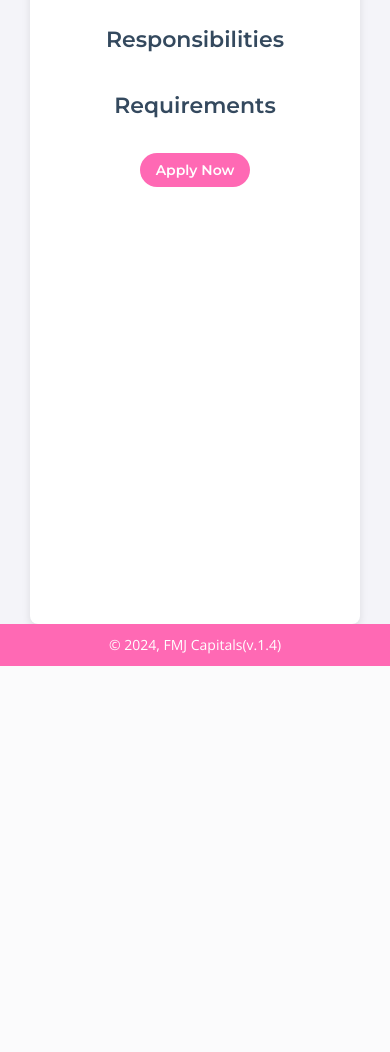
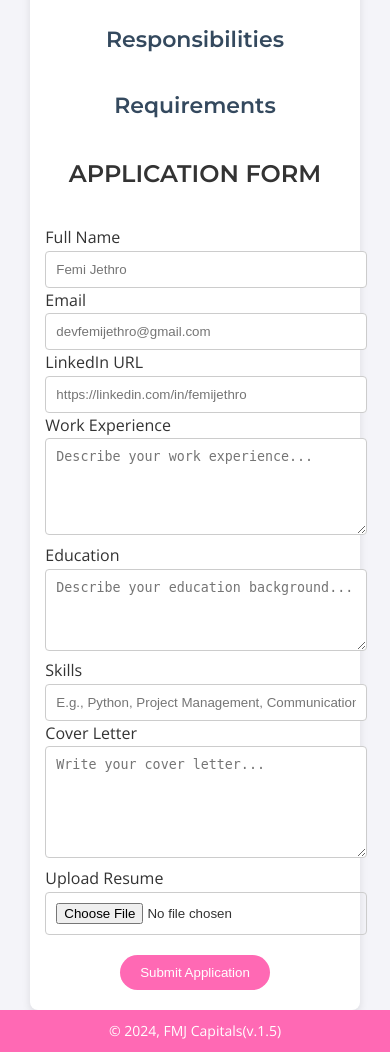
Before and after one commit to 007femijethro/fmj-careers-website, a Flask app: template templates/jobpage.html in a window 390 px wide. Shown: the part 178-1230 px from the top of the page. Before the commit the page ends 844 px from the top, so only its background shows below. Run offline with Flask 3, Linux system fonts and the light colour scheme; the template is opened without the code that fills it, so the values that code supplies are empty.

Commit message:
Version 5 with the from

```diff
--- a/app.py
+++ b/app.py
@@ -1,4 +1,4 @@
-from flask import Flask, render_template, jsonify
+from flask import Flask, render_template, jsonify, request
 from database import get_jobs, get_job
 
 app = Flask(__name__)
@@ -17,11 +17,15 @@ def list_jobs():
 @app.route("/job/<id>")
 def show_job(id):
     job = get_job(id)
+
+    if not job:
+       return "Not Found", 404
     return render_template('jobpage.html', job=job)
-#    if not job:
-#       return "Not Found", 404
-#    return
-#render_template('jobpage.html', job=job)
+
+@app.route("/job/<id>/apply", methods= ['post'])
+def apply_to_job(id):
+    data = request.form
+    return jsonify(data)
 
 if __name__ == '__main__':
     app.run(host='0.0.0.0', debug=True)
--- /dev/null
+++ b/templates/applicationform.html
@@ -0,0 +1,46 @@
+<h4 style="text-align: center; font-size: 24px; font-family: 'Montserrat', sans-serif;">APPLICATION FORM</h4>
+<form action="/job/{{ job['id'] }}/apply" method="post" style="max-width: 600px; margin: 0 auto;">
+  <div class="mb-2">
+    <label>Full Name</label><br>
+    <input type="text" name="full_name" placeholder="Femi Jethro" style="width: 100%; padding: 10px; border: 1px solid #ccc; border-radius: 4px;">
+  </div>
+
+  <div class="mb-2">
+    <label>Email</label><br>
+    <input type="email" name="email" placeholder="devfemijethro@gmail.com" style="width: 100%; padding: 10px; border: 1px solid #ccc; border-radius: 4px;">
+  </div>
+
+  <div class="mb-2">
+    <label>LinkedIn URL</label><br>
+    <input type="url" name="linkedin_url" placeholder="https://linkedin.com/in/femijethro" style="width: 100%; padding: 10px; border: 1px solid #ccc; border-radius: 4px;">
+  </div>
+
+  <div class="mb-2">
+    <label>Work Experience</label><br>
+    <textarea name="work_experience" placeholder="Describe your work experience..." rows="5" style="width: 100%; padding: 10px; border: 1px solid #ccc; border-radius: 4px;"></textarea>
+  </div>
+
+  <div class="mb-2">
+    <label>Education</label><br>
+    <textarea name="education" placeholder="Describe your education background..." rows="4" style="width: 100%; padding: 10px; border: 1px solid #ccc; border-radius: 4px;"></textarea>
+  </div>
+
+  <div class="mb-2">
+    <label>Skills</label><br>
+    <input type="text" name="skills" placeholder="E.g., Python, Project Management, Communication" style="width: 100%; padding: 10px; border: 1px solid #ccc; border-radius: 4px;">
+  </div>
+
+  <div class="mb-2">
+    <label>Cover Letter</label><br>
+    <textarea name="cover_letter" placeholder="Write your cover letter..." rows="6" style="width: 100%; padding: 10px; border: 1px solid #ccc; border-radius: 4px;"></textarea>
+  </div>
+
+  <div class="mb-2">
+    <label>Upload Resume</label><br>
+    <input type="file" name="resume" style="width: 100%; padding: 10px; border: 1px solid #ccc; border-radius: 4px;">
+  </div>
+
+  <div style="text-align: center; margin-top: 20px;">
+    <input type="submit" value="Submit Application" style="background-color: #ff69b4; color: white; border: none; padding: 10px 20px; border-radius: 50px; cursor: pointer;">
+  </div>
+</form>
--- a/templates/home.html
+++ b/templates/home.html
@@ -240,7 +240,7 @@
 
     <!-- Footer Section -->
     <footer>
-      © 2024, FMJ Capitals(v.1.4)
+      © 2024, FMJ Capitals(v.1.5)
     </footer>
   </body>
 </html>
--- a/templates/jobitem.html
+++ b/templates/jobitem.html
@@ -15,7 +15,7 @@
     </div>
     <div class="apply-button-container">
       <a href="{{ url_for('show_job', id=job['id']) }}" class="apply-button-link">
-        <button class="apply-button">Apply Now</button>
+        <button class="apply-button">Apply</button>
       </a>
     </div>
   </div>
--- a/templates/jobpage.html
+++ b/templates/jobpage.html
@@ -153,12 +150,12 @@
         }
 
         #logo {
-          height: 50px; /* Reduce logo size on mobile */
+          height: 50px;
         }
 
         .apply-button {
-          font-size: 14px; /* Adjust font size for mobile */
-          padding: 8px 16px; /* Adjust padding for mobile */
+          font-size: 14px;
+          padding: 8px 16px;
         }
       }
     </style>
@@ -198,13 +193,13 @@
         </ul>
       </div>
 
-      <div class="apply-button-container">
-        <button class="apply-button">Apply Now</button>
+      {% include 'applicationform.html' %}
+
       </div>
     </div>
 
     <footer>
-      © 2024, FMJ Capitals(v.1.4)
+      © 2024, FMJ Capitals(v.1.5)
     </footer>
   </body>
 </html>
```
Also changed, not shown: other parts of templates/jobpage.html (+21 -26 lines).
